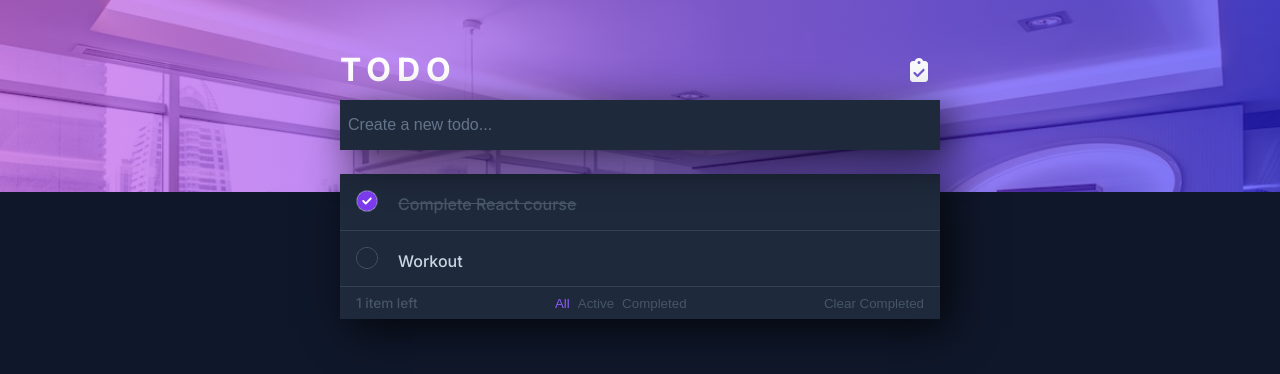
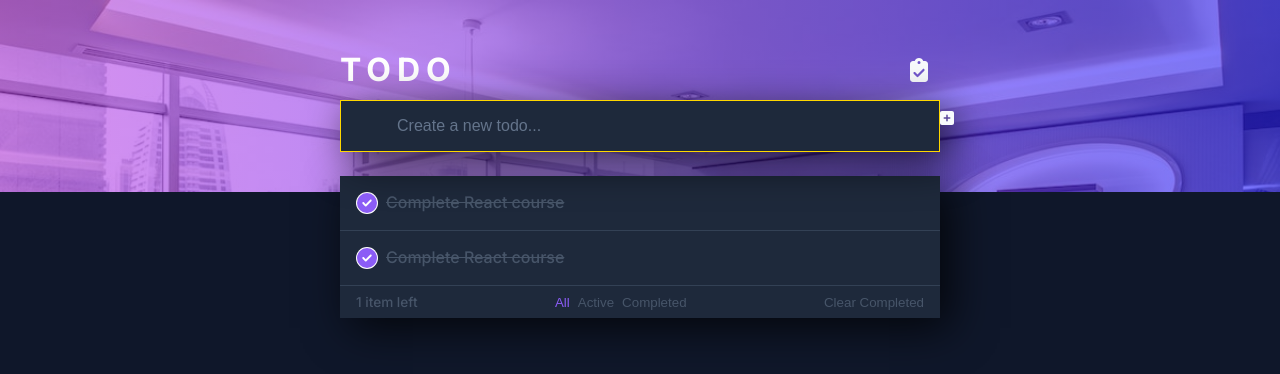
Before and after one commit to grefelnable/todo-list-grefel, a React (Create React App) app: page / in a window 1280 px wide. Shown: the top 374 px of the page. Built offline with nearby package versions, Linux system fonts and the light colour scheme.

Commit message:
added form.js todo.js todolist.js

```diff
--- a/src/App.js
+++ b/src/App.js
@@ -1,12 +1,15 @@
-import React from "react"
+import React, { useState } from "react"
 import "./App.scss"
 import { FontAwesomeIcon } from "@fortawesome/react-fontawesome"
 import { faClipboardCheck } from "@fortawesome/free-solid-svg-icons"
 //importing components
 import Form from "./components/Form"
-import Todolist from "./components/TodoList"
+import TodoList from "./components/TodoList"
 
 function App() {
+  const [inputText, setInputText] = useState("")
+  const [todos, setTodos] = useState([])
+
   return (
     <div className="container">
       <div className="img-container">
@@ -14,13 +17,18 @@ function App() {
       </div>
       {/* header title */}
       <header className="header">
-        <h1 className="header__title">TODO</h1>
+        <h1 className="header__title">TODO </h1>
         <FontAwesomeIcon icon={faClipboardCheck} className="header__icon" />
       </header>
       {/* end of header title */}
       <section className="section-center">
-        <Form />
-        <Todolist />
+        <Form
+          setInputText={setInputText}
+          inputText={inputText}
+          setTodos={setTodos}
+          todos={todos}
+        />
+        <TodoList />
       </section>
     </div>
   )
--- a/src/_variables.scss
+++ b/src/_variables.scss
@@ -20,5 +20,9 @@ $grey-700: #334155;
 $grey-800: #1e293b;
 $grey-900: #0f172a;
 
+$red-light: #f8d7da;
+$red-dark: #842029;
+$green-light: #d1e7dd;
+$green-dark: #0f5132;
 //rest of variables
 $transition: all 250ms cubic-bezier(0.25, 0.46, 0.45, 0.94) 0s;
--- a/src/components/Form.js
+++ b/src/components/Form.js
@@ -1,7 +1,21 @@
 import React from "react"
 import "./Form.scss"
+import { FontAwesomeIcon } from "@fortawesome/react-fontawesome"
+import { faSquarePlus } from "@fortawesome/free-solid-svg-icons"
 
-const Form = () => {
+const Form = ({ setInputText, inputText, todos, setTodos }) => {
+  const inputTextHandler = e => {
+    setInputText(e.target.value)
+  }
+  const saveInput = evt => {
+    if (evt.key === "Enter") {
+      evt.preventDefault()
+      setTodos([...todos, { text: inputText, completed: false }])
+      setInputText("")
+    }
+
+    console.log(todos)
+  }
   return (
     <form>
       {/* todo input */}
@@ -9,7 +23,11 @@ const Form = () => {
         type="text"
         placeholder="Create a new todo... "
         className="textInput"
+        onChange={inputTextHandler}
+        value={inputText}
+        onKeyPress={saveInput}
       ></input>
+      <FontAwesomeIcon icon={faSquarePlus} className="input-icon" />
       {/* end of todo input */}
     </form>
   )
--- a/src/components/Form.scss
+++ b/src/components/Form.scss
@@ -2,16 +2,26 @@
 
 .textInput {
   padding: 1em 0.5em;
+  padding-left: 3.5em;
   font-size: 1rem;
   width: 100%;
-  outline-color: $clr-500;
+  outline-color: $clr-700;
   border: none;
   color: white;
   background-color: $grey-800;
   box-shadow: 10px 10px 41px 0px rgba(0, 0, 0, 0.75);
   margin-bottom: 1.5em;
+  position: relative;
+  border: 1px solid gold;
 
   &::placeholder {
     color: $grey-500;
   }
+
+  &:focus {
+  }
 }
+.input-icon {
+  position: absolute;
+  top: 10px;
+}
--- /dev/null
+++ b/src/components/Todo.js
@@ -0,0 +1,27 @@
+import React from "react"
+import "./Todo.scss"
+import { FontAwesomeIcon } from "@fortawesome/react-fontawesome"
+import {
+  faCircleCheck,
+  faCircle,
+  faTrash,
+} from "@fortawesome/free-solid-svg-icons"
+const Todo = () => {
+  return (
+    <div>
+      <div className="todo__item todo__complete">
+        <button type="button" className="todo__item__btn-circle ">
+          <FontAwesomeIcon icon={faCircleCheck} className="icon-check" />
+          <FontAwesomeIcon icon={faCircle} className="icon-circle" />
+        </button>
+
+        <li className="todo__item__text">Complete React course</li>
+        <button type="button" className="todo__item__btn-trash">
+          <FontAwesomeIcon icon={faTrash} className="icon-trash" />
+        </button>
+      </div>
+    </div>
+  )
+}
+
+export default Todo
--- /dev/null
+++ b/src/components/Todo.scss
@@ -0,0 +1,68 @@
+@import "../variables";
+
+.todo__item {
+  list-style: none;
+  padding: 1em;
+  background-color: $grey-800;
+  border-bottom: 1.5px solid $grey-700;
+  cursor: pointer;
+  display: flex;
+  justify-content: space-between;
+  gap: 0.5em;
+
+  &__btn-circle {
+    font-size: 1.25rem;
+    background: white;
+    border-radius: 50%;
+    color: $clr-500;
+    cursor: pointer;
+    border: none;
+    display: grid;
+    place-items: center;
+
+    .icon-circle {
+      position: relative;
+      color: $grey-800;
+      border: 1px solid $grey-700;
+      border-radius: 50%;
+      opacity: 1;
+    }
+    .icon-check {
+      color: $clr-500;
+      position: absolute;
+    }
+  }
+  &__text {
+    flex: 1;
+  }
+
+  &__btn-trash {
+    color: lighten($red-dark, 20%);
+    cursor: pointer;
+    transition: $transition;
+    background: none;
+    border: none;
+    opacity: 0;
+  }
+
+  //hover on item
+  &:hover {
+    .todo__item__btn-trash {
+      opacity: 1;
+    }
+  }
+}
+//todo complete
+.todo__complete {
+  .todo__item__circle-check {
+    color: $clr-600;
+    background: white;
+  }
+  .todo__item__text {
+    color: $grey-600;
+    text-decoration: line-through;
+  }
+  .icon-circle {
+    opacity: 0;
+  }
+}
--- a/src/components/TodoList.js
+++ b/src/components/TodoList.js
@@ -1,26 +1,13 @@
 import React from "react"
-import { FontAwesomeIcon } from "@fortawesome/react-fontawesome"
-import { faCircleCheck, faCircle } from "@fortawesome/free-solid-svg-icons"
 import "./TodoList.scss"
+import Todo from "./Todo"
 
 const Todolist = () => {
   return (
     <div className="todo-list-container">
       <ul className="todo__list">
-        <li className="todo__item todo__complete">
-          <FontAwesomeIcon
-            icon={faCircleCheck}
-            className="todo__item__circle-check"
-          />
-          Complete React course
-        </li>
-        <li className="todo__item">
-          <FontAwesomeIcon
-            icon={faCircle}
-            className="todo__item__circle-check"
-          />
-          Workout
-        </li>
+        <Todo />
+        <Todo />
       </ul>
       {/* end of todo list */}
       {/* todo footer */}
--- a/src/components/TodoList.scss
+++ b/src/components/TodoList.scss
@@ -7,20 +7,7 @@
 .todo__list {
   color: $grey-300;
 }
-.todo__item {
-  list-style: none;
-  padding: 1em 1em;
-  background-color: $grey-800;
-  border-bottom: 1.5px solid $grey-700;
 
-  &__circle-check {
-    font-size: 1.25rem;
-    margin-right: 1em;
-    color: $grey-800;
-    border: 1px solid $grey-600;
-    border-radius: 50%;
-  }
-}
 .todo__footer {
   color: $grey-600;
   background-color: $grey-800;
@@ -37,12 +24,3 @@
     gap: 0.5em;
   }
 }
-//todo complete
-.todo__complete {
-  color: $grey-600;
-  text-decoration: line-through;
-  .todo__item__circle-check {
-    color: $clr-600;
-    background: white;
-  }
-}
```
